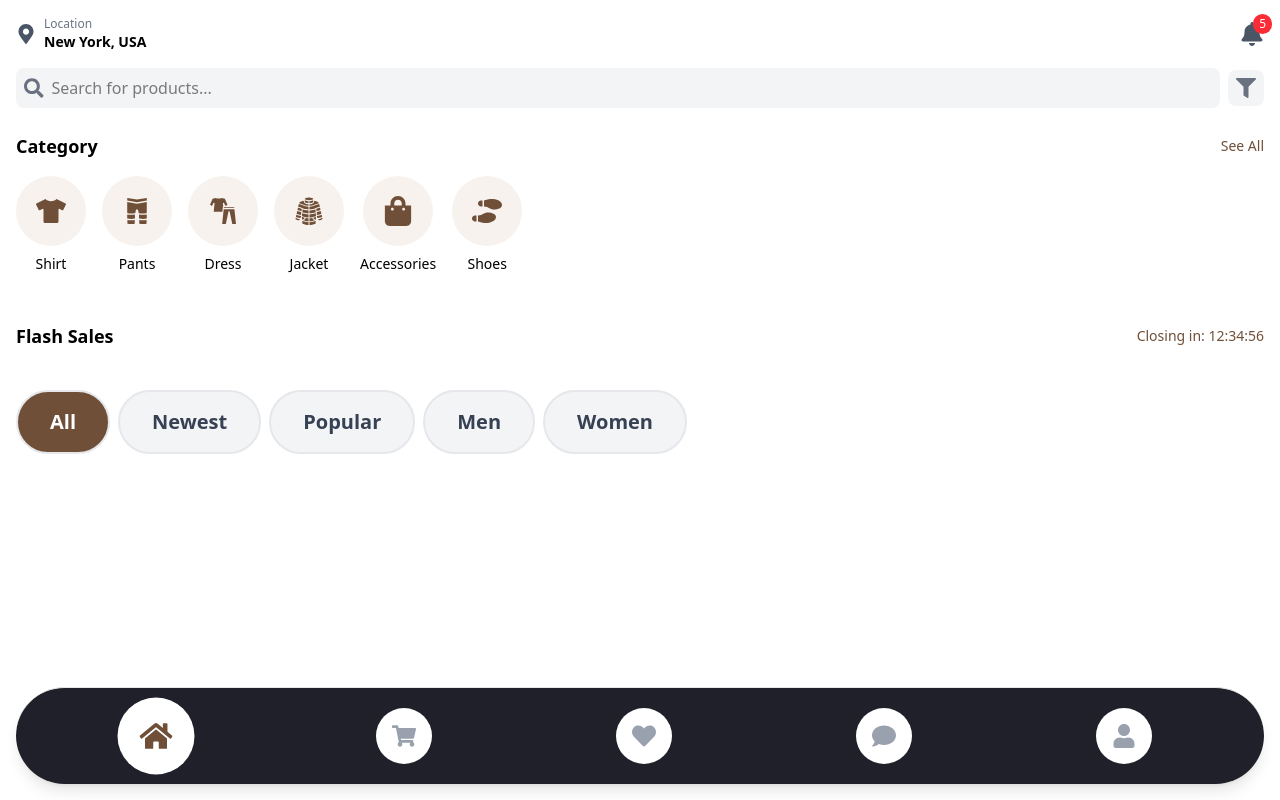
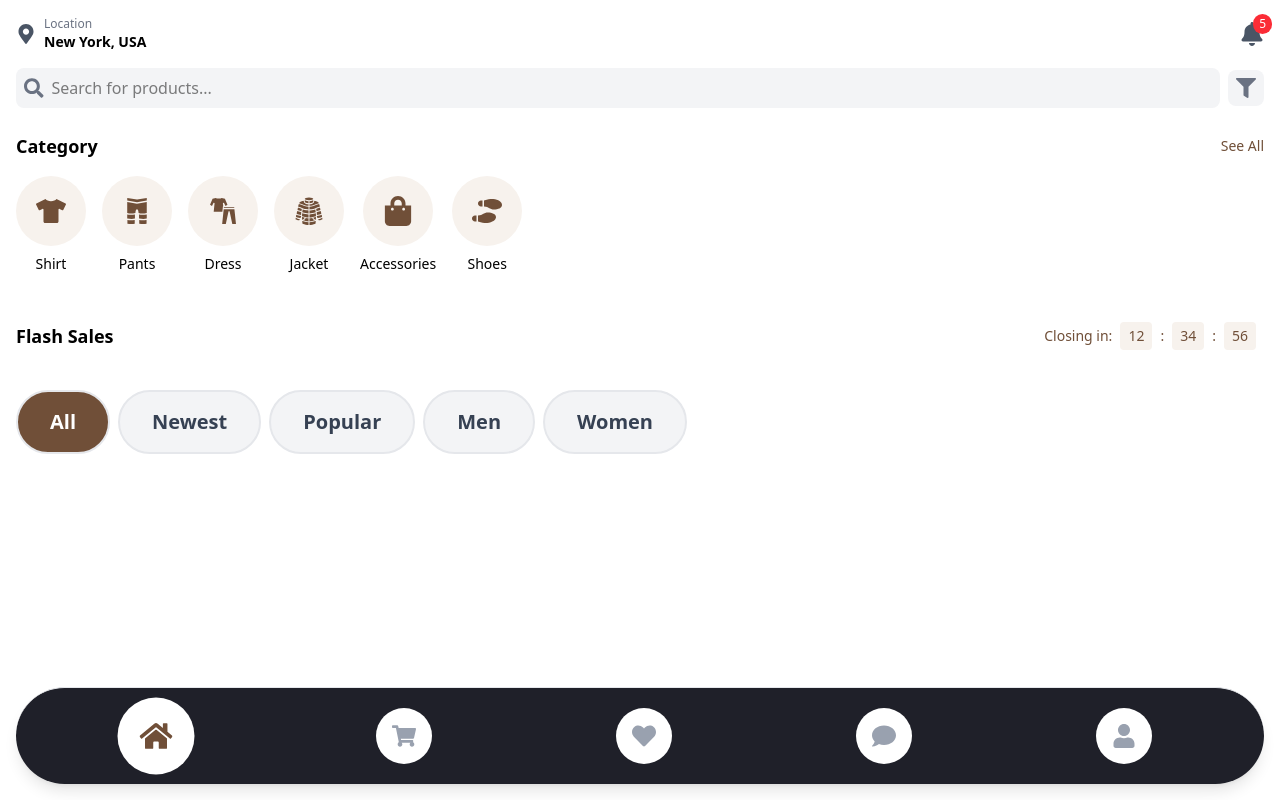
Before and after one commit to iamkayourday/E-Commerce_store, a React (Vite) app: page / in a window 1280 px wide. Built offline with nearby package versions, Linux system fonts and the light colour scheme.

Commit message:
refactor Home component for improved readability and styling consistency

```diff
--- a/src/Pages/Home.jsx
+++ b/src/Pages/Home.jsx
@@ -1,4 +1,4 @@
-import React, { useState } from 'react';
+import React, { useState } from "react";
 import {
   FaMapMarkerAlt,
   FaBell,
@@ -7,11 +7,11 @@ import {
   FaTshirt,
   FaShoppingBag,
   FaShoePrints,
-} from 'react-icons/fa';
-import { GiMonclerJacket, GiArmoredPants, GiClothes } from 'react-icons/gi';
+} from "react-icons/fa";
+import { GiMonclerJacket, GiArmoredPants, GiClothes } from "react-icons/gi";
 
 const Home = () => {
-  const [activeFilter, setActiveFilter] = useState('All'); // State to track active filter
+  const [activeFilter, setActiveFilter] = useState("All"); // State to track active filter
 
   return (
     <div className="p-4">
@@ -111,7 +111,12 @@ const Home = () => {
       <div className="mb-6 mt-10">
         <div className="flex justify-between items-center mb-4">
           <h2 className="text-lg font-semibold">Flash Sales</h2>
-          <p className="text-sm text-[#704f38]">Closing in: 12:34:56</p>
+          <p className="text-sm text-[#704f38] flex items-center space-x-1">
+            Closing in:
+            <span className="bg-[#f7f2ed] rounded px-2 py-1 mx-2"> 12</span>:
+            <span className="bg-[#f7f2ed]  rounded px-2 py-1 mx-2">34</span>:
+            <span className="bg-[#f7f2ed]  rounded px-2 py-1 mx-2">56</span>
+          </p>
         </div>
         {/* Flash Sales Products (Placeholder) */}
         <div className="bg-gray-100 rounded-lg flex items-center justify-center">
@@ -121,13 +126,13 @@ const Home = () => {
 
       {/* Product Filters */}
       <div className="flex overflow-x-auto gap-2 mb-6">
-        {['All', 'Newest', 'Popular', 'Men', 'Women'].map((filter) => (
+        {["All", "Newest", "Popular", "Men", "Women"].map((filter) => (
           <button
             key={filter}
             className={`px-8 py-4 rounded-full transition-colors font-semibold text-xl border-2 border-gray-200 ${
               activeFilter === filter
-                ? 'bg-[#704f38] text-white'
-                : 'bg-gray-100 text-gray-700'
+                ? "bg-[#704f38] text-white"
+                : "bg-gray-100 text-gray-700"
             }`}
             onClick={() => setActiveFilter(filter)}
           >
```
